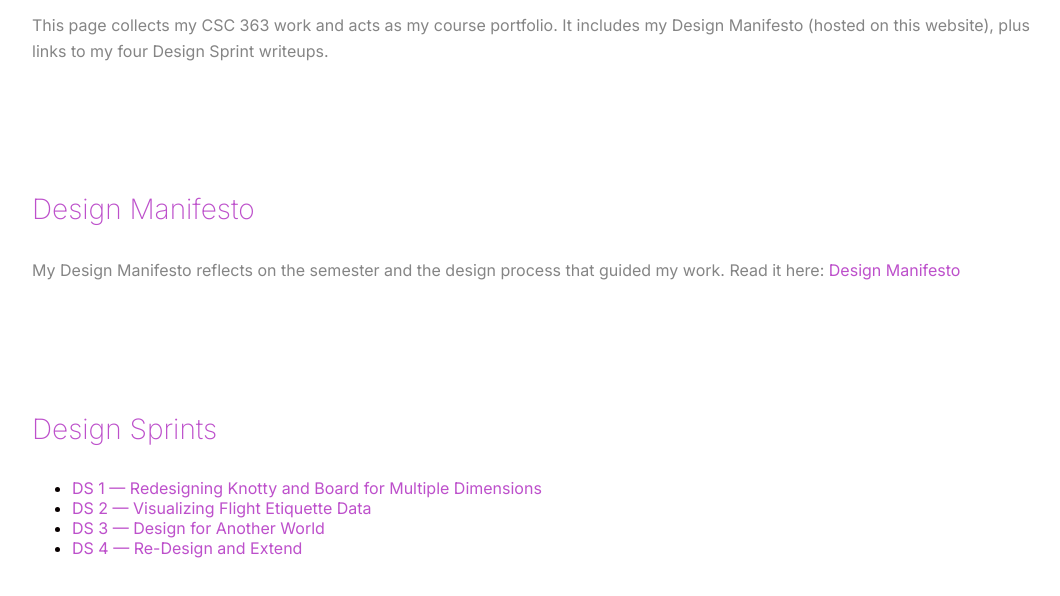
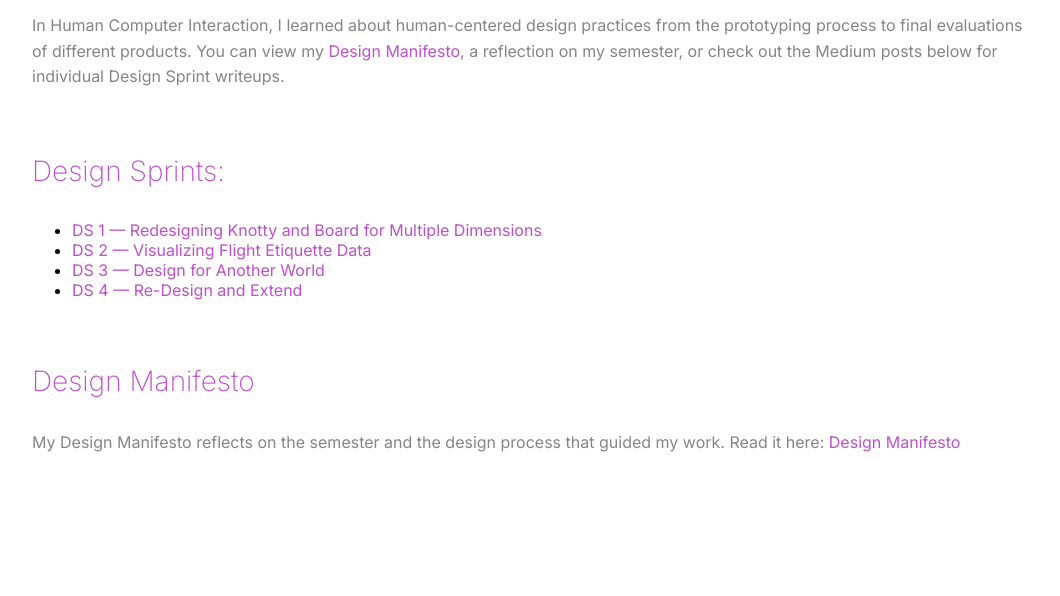
Before and after one commit to ellloraa/ellloraa.github.io, a plain HTML site: page cs363.html in a window 1280 px wide. Shown: the part 370-966 px from the top of the page, without its empty margins (108-1168 px from the left). After the commit the page ends 841 px from the top, so only its background shows below. Drawn offline with Linux system fonts and the light colour scheme.

Commit message:
more changes!

```diff
--- a/cs363.html
+++ b/cs363.html
@@ -39,26 +39,10 @@
 
     <main>
         <h1>CSC 363: Human Computer Interaction</h1>
-
-      <p>
-        This page collects my CSC 363 work and acts as my course portfolio. It includes my Design Manifesto (hosted on this website),
-        plus links to my four Design Sprint writeups.
+        <p>In Human Computer Interaction, I learned about human-centered design practices from the prototyping process to final evaluations of different products. You can view my <a href="https://ellloraa.github.io/manifesto.html">Design Manifesto</a>,
+            a reflection on my semester, or check out the Medium posts below for individual Design Sprint writeups.
         </p>
-
-      <!-- DESIGN MANIFESTO (required by assignment spec) -->
-      <section>
-        <h2>Design Manifesto</h2>
-        <p>
-          My Design Manifesto reflects on the semester and the design process that guided my work.
-          Read it here:
-          <!-- TODO: Replace href with the real path to your manifesto page on your site -->
-          <a href="design-manifesto.html">Design Manifesto</a>
-        </p>
-      </section>
-
-      <!-- DESIGN SPRINTS (required by assignment spec) -->
-      <section>
-        <h2>Design Sprints</h2>
+        <h2>Design Sprints:</h2>
         <ul>
             <li>
               <a href="https://medium.com/@ellora03/design-sprint-1-redesigning-knotty-and-board-for-multiple-dimensions-3a9cfe97024f" target="_blank" rel="noopener">
@@ -81,7 +65,13 @@
               </a>
             </li>
           </ul>
-      </section>
+
+        <h2>Design Manifesto</h2>
+        <p>
+          My Design Manifesto reflects on the semester and the design process that guided my work.
+          Read it here:
+          <a href="https://ellloraa.github.io/manifesto.html">Design Manifesto</a>
+        </p>
 
     </main>
   </div>
```
Lines whose indentation alone changed are shown as unchanged.
